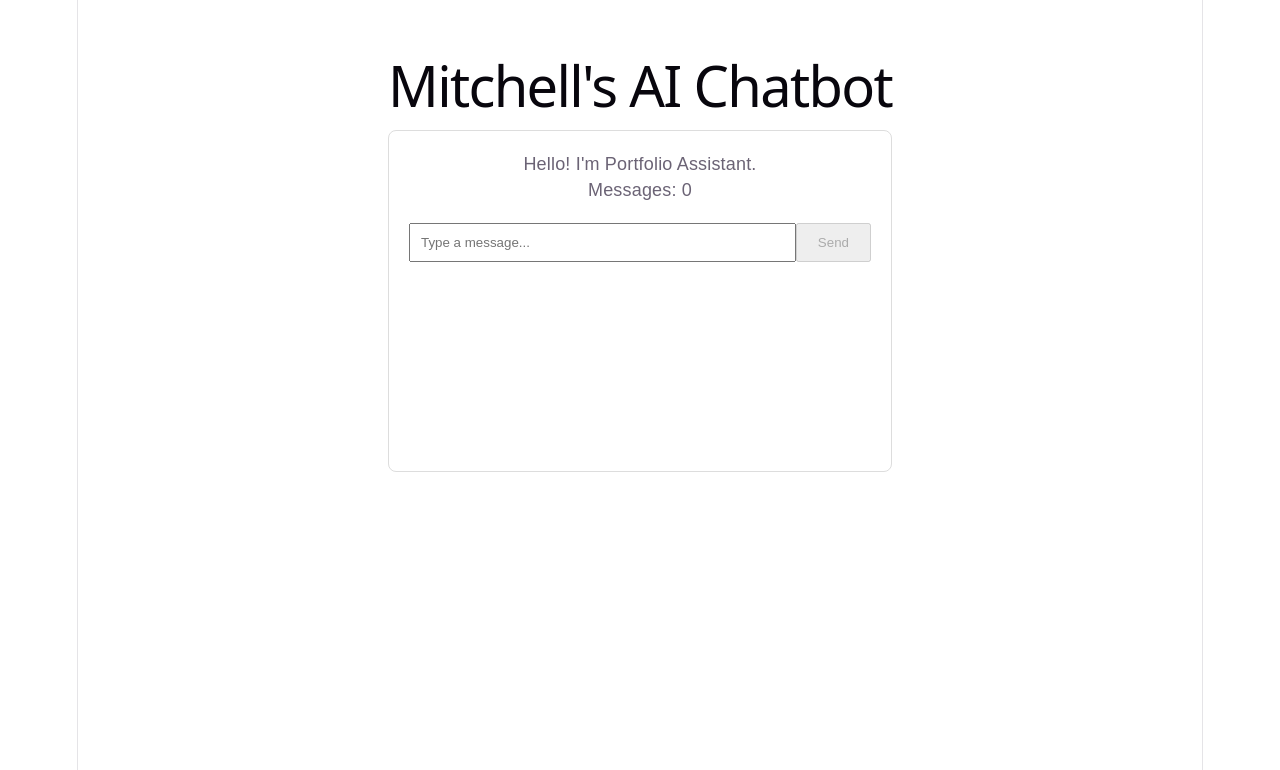
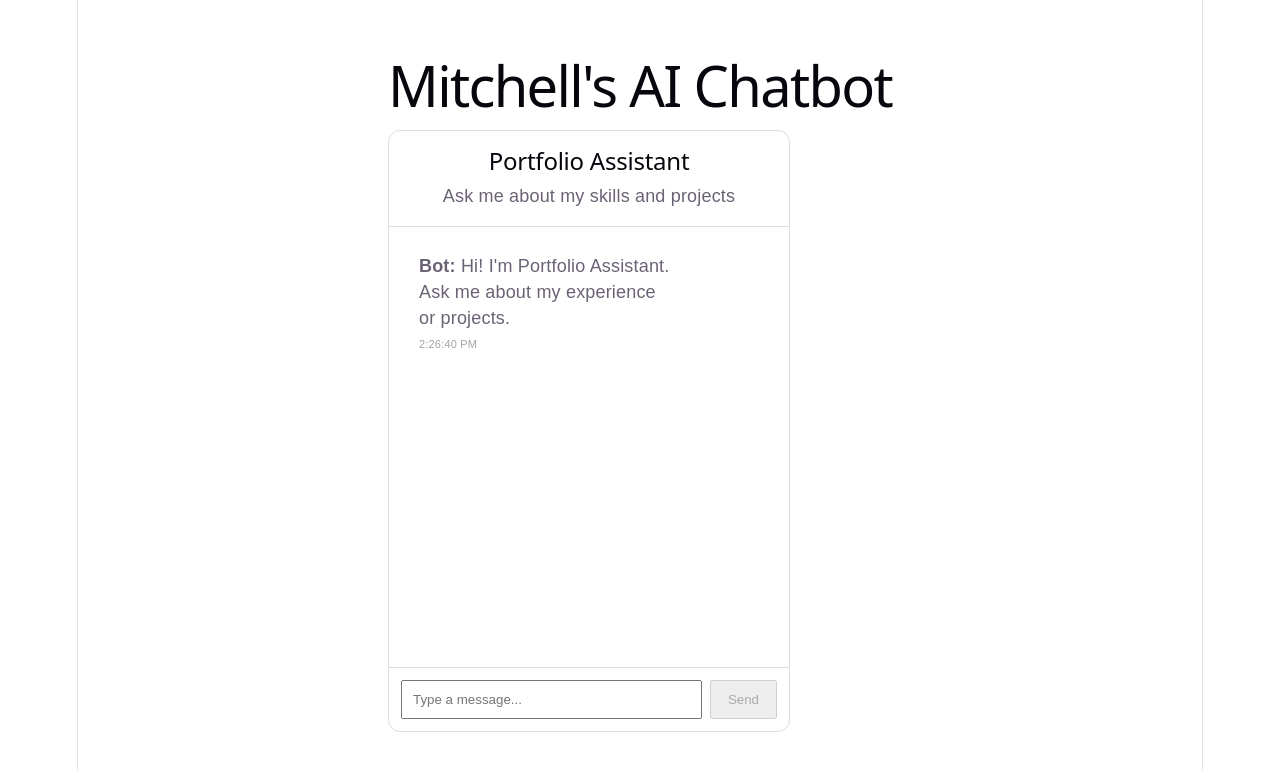
Before and after one commit to mitchellveix/React-TypeScript, a React (Vite) app in the folder ai-chatbot/: page / in a window 1280 px wide. Shown: the top 770 px of the page. Built offline with nearby package versions, Linux system fonts and the light colour scheme.

Commit message:
lesson 10

```diff
--- a/ai-chatbot/src/App.css
+++ b/ai-chatbot/src/App.css
@@ -50,3 +50,63 @@ small {
 .typing {
   font-style: italic;
 }
+
+.chat-container {
+  width: 400px;
+  height: 600px;
+  border: 1px solid #ddd;
+  border-radius: 12px;
+  display: flex;
+  flex-direction: column;
+  overflow: hidden;
+}
+
+.chat-header {
+  padding: 16px;
+  border-bottom: 1px solid #ddd;
+}
+
+.chat-messages {
+  flex: 1;
+  padding: 16px;
+  overflow-y: auto;
+}
+
+.chat-input {
+  display: flex;
+  padding: 12px;
+  border-top: 1px solid #ddd;
+}
+
+.chat-input input {
+  flex: 1;
+  padding: 10px;
+}
+
+.chat-input button {
+  margin-left: 8px;
+  padding: 10px 16px;
+}
+
+.message {
+  max-width: 70%;
+  padding: 10px 14px;
+  margin-bottom: 12px;
+  border-radius: 12px;
+}
+
+.message.user {
+  margin-left: auto;
+}
+
+.message.bot {
+  margin-right: auto;
+}
+
+.message p {
+  margin: 4px 0;
+}
+
+.message small {
+  font-size: 11px;
+}
--- a/ai-chatbot/src/components/ChatWindow.tsx
+++ b/ai-chatbot/src/components/ChatWindow.tsx
@@ -1,4 +1,4 @@
-import { useState } from "react";
+import { useEffect, useState } from "react";
 import type { Message as MessageType } from "../types/chat";
 import { getBotReply } from "../services/chatbot";
 import Message from "./Message";
@@ -61,16 +61,34 @@ function ChatWindow() {
 
     }
 
+    useEffect(() => {
+
+    setMessages([
+        {
+        id: 1,
+        text: "Hi! I'm Portfolio Assistant. Ask me about my experience or projects.",
+        sender: "bot",
+        timestamp: new Date().toLocaleTimeString()
+        }
+    ]);
+
+    }, []);
+
   return (
-    <div className="chat-window">
+    <div className="chat-container">
+
+        <div className="chat-header">
+            <h2>
+                Portfolio Assistant
+            </h2>
 
             <p>
-        Hello! I'm {chatbotName}.
+                Ask me about my skills and projects
             </p>
+        </div>
 
-      <p>
-        Messages: {messageCount}
-      </p>
+
+        <div className="chat-messages">
 
             {messages.map((chatMessage) => (
                 <Message
@@ -79,13 +97,17 @@ function ChatWindow() {
                 />
             ))}
 
+
             {isTyping && (
                 <p className="typing">
                 Bot is typing...
                 </p>
             )}
 
-      <div className="input-area">
+        </div>
+
+
+        <div className="chat-input">
 
             <input
                 value={message}
@@ -95,9 +117,12 @@ function ChatWindow() {
                 placeholder="Type a message..."
             />
 
+
             <button
                 onClick={handleSend}
-            disabled={message.trim() === "" || isTyping}
+                disabled={
+                message.trim() === "" || isTyping
+                }
             >
                 Send
             </button>
--- a/ai-chatbot/src/components/Message.tsx
+++ b/ai-chatbot/src/components/Message.tsx
@@ -7,7 +7,7 @@ interface Props {
 function Message({ message }: Props) {
 
   return (
-    <p className={message.sender}>
+    <div className={`message ${message.sender}`}>
 
         <strong>
             {message.sender === "user" ? "You" : "Bot"}:
@@ -19,7 +19,7 @@ function Message({ message }: Props) {
             {message.timestamp}
         </small>
 
-    </p>
+    </div>
   );
 
 }
```
Lines whose indentation alone changed are shown as unchanged.
